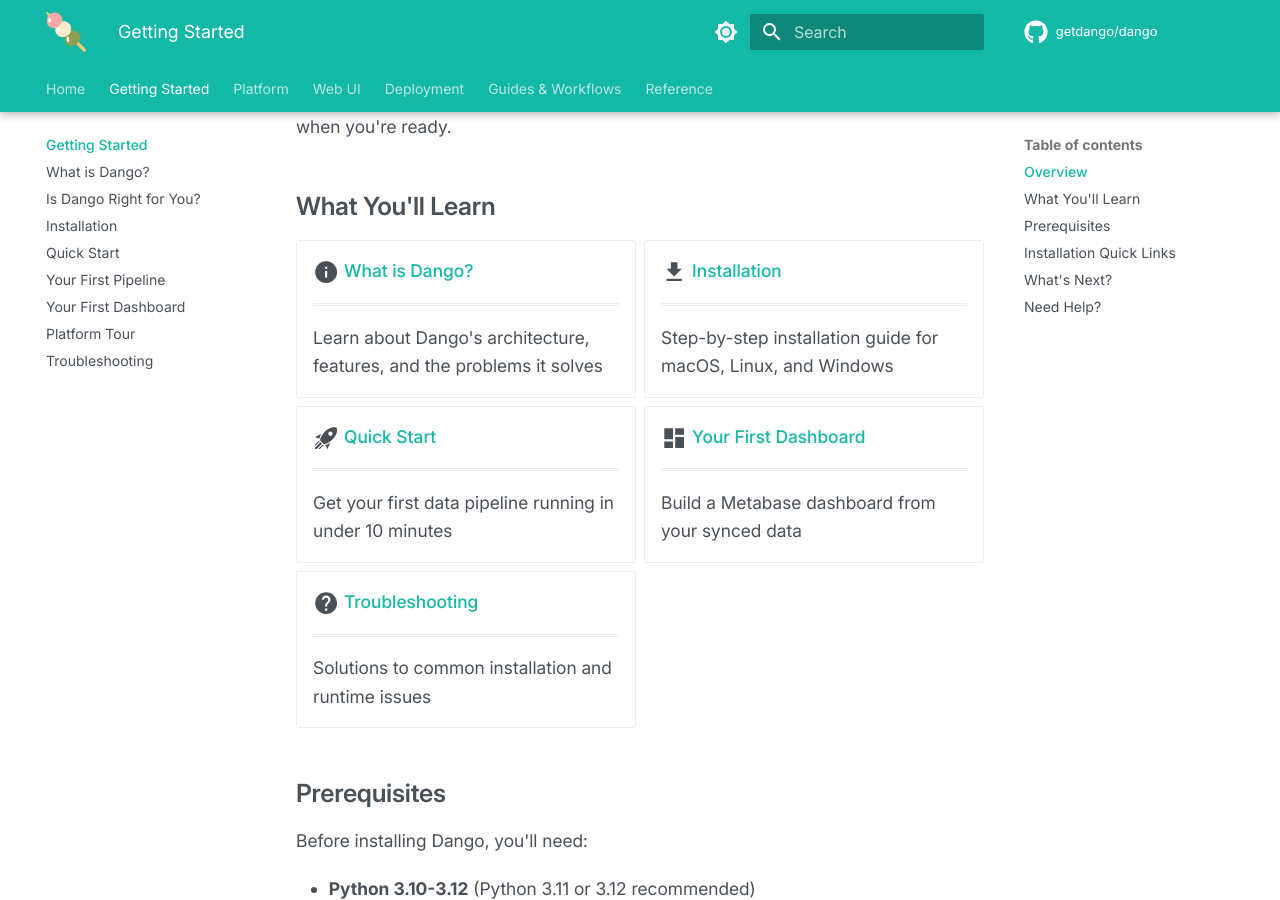
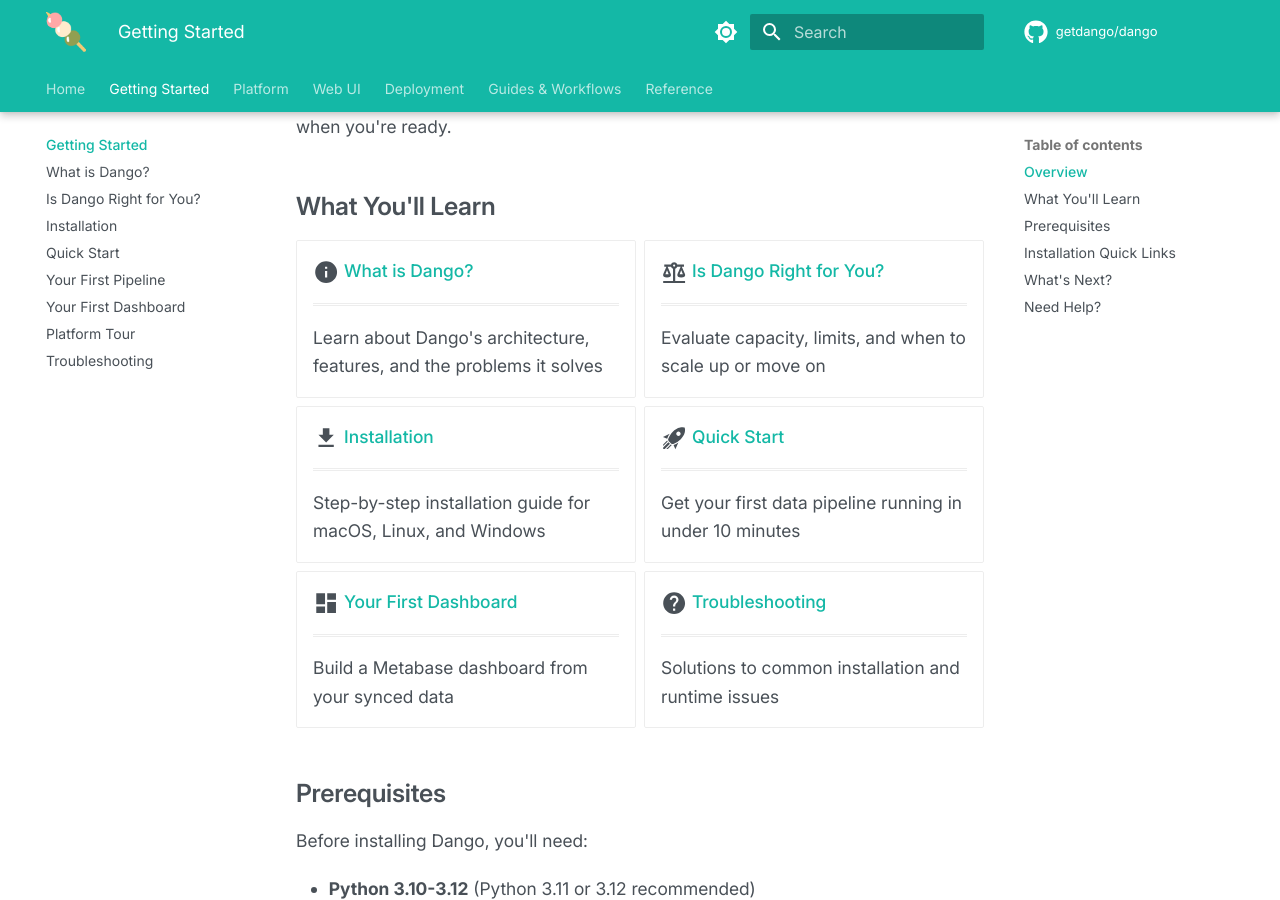
Before and after one commit to getdango/docs, an MkDocs documentation site: the page built from docs/getting-started/index.md, in a window 1280 px wide and 900 px high, scrolled down 365 px. Built offline with MkDocs 1.6.1 and Material for MkDocs 9.7.7, drawn with Linux system fonts in a browser that asks for light colours; comment, search, counter and statistics services are not loaded; the version menu is left out.

Commit message:
Fix: add scalability page to Getting Started overview cards
Users can now see 'Is Dango Right for You?' in the Getting Started overview
grid, improving discoverability. Page is positioned after 'What is Dango?'
and before 'Installation' for natural reading order.

```diff
--- a/docs/getting-started/index.md
+++ b/docs/getting-started/index.md
@@ -15,6 +15,12 @@
     ---
 
     Learn about Dango's architecture, features, and the problems it solves
+
+- :material-scale-balance:{ .lg .middle } **[Is Dango Right for You?](scalability.md)**
+
+    ---
+
+    Evaluate capacity, limits, and when to scale up or move on
 
 - :material-download:{ .lg .middle } **[Installation](installation.md)**
 
```
